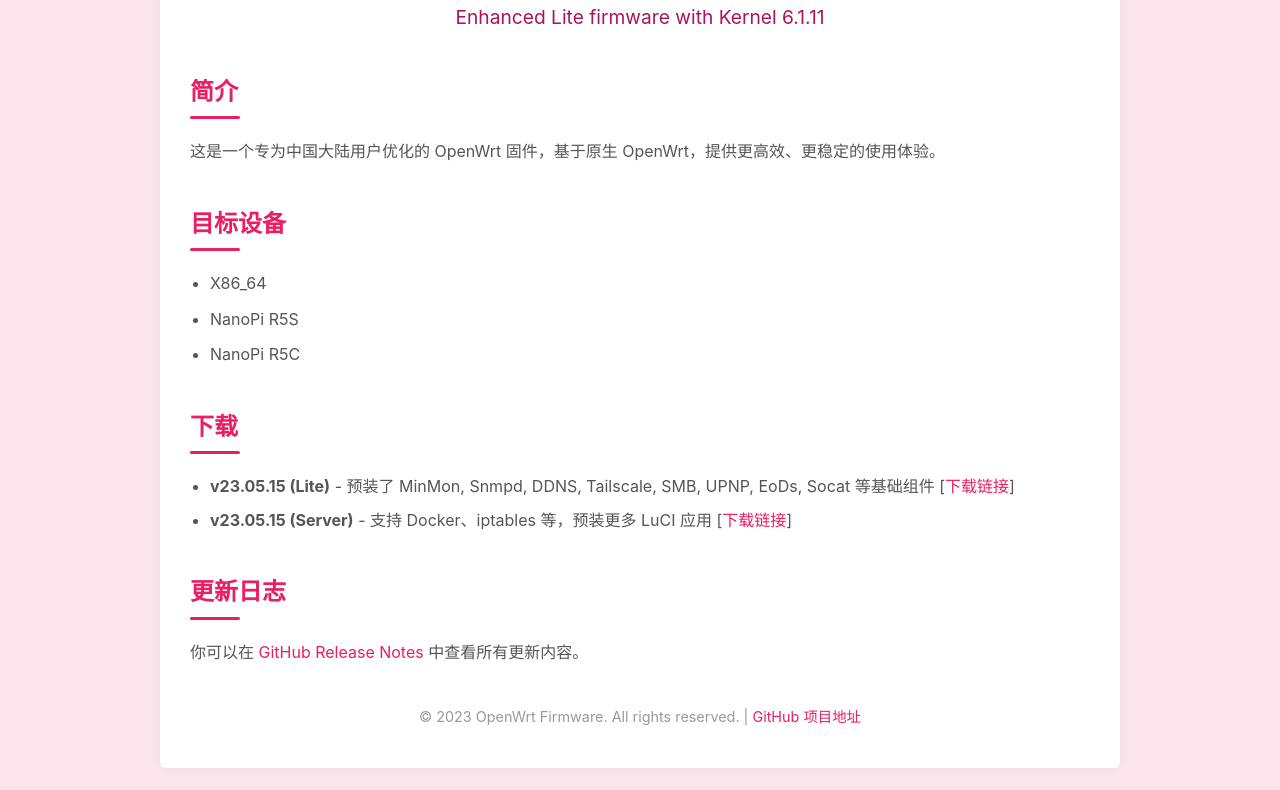
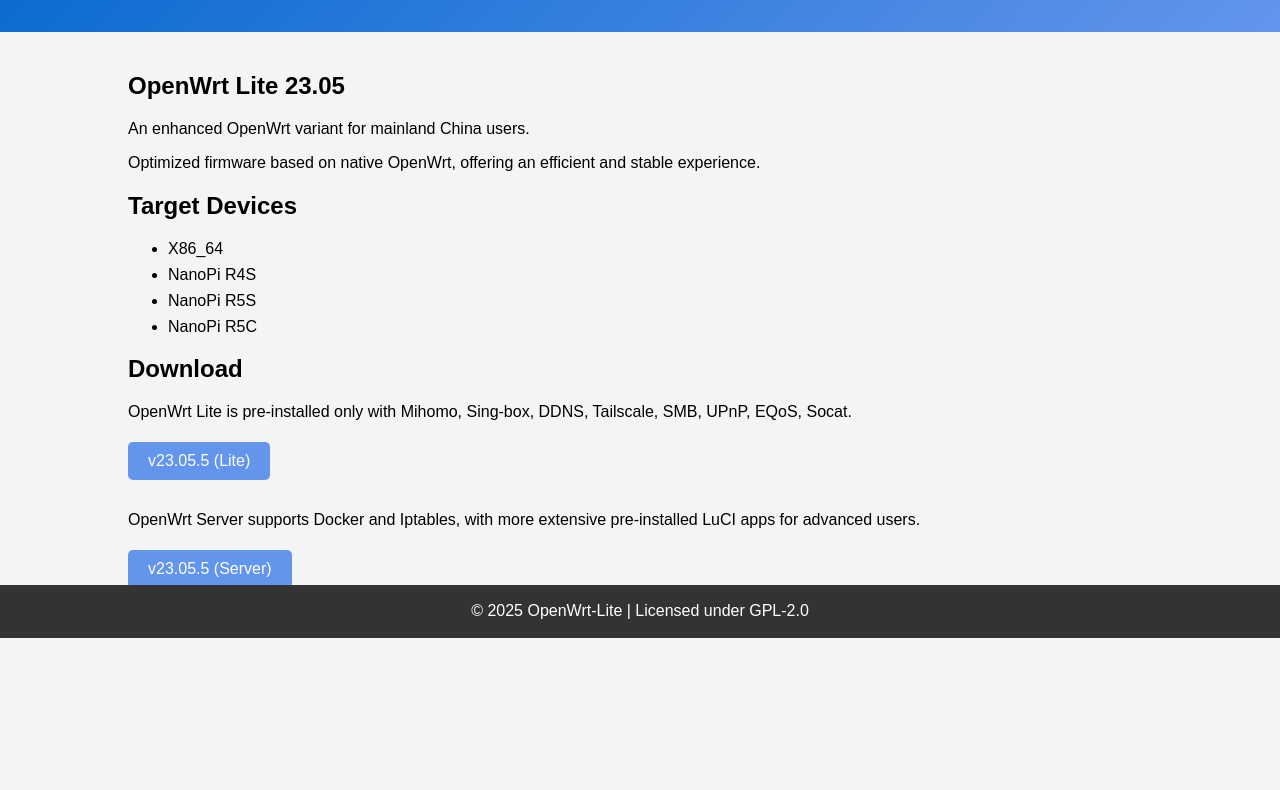
Before and after one commit to wixxm/wikjxwrt, a plain HTML site: page index.html in a window 1280 px wide. Shown: the part 162-952 px from the top of the page. After the commit the page ends 815 px from the top, so only its background shows below. Drawn offline with Linux system fonts and the light colour scheme.

Commit message:
Update index.html

```diff
--- a/index.html
+++ b/index.html
@@ -1,162 +1,108 @@
 <!DOCTYPE html>
 <html lang="zh-CN">
 <head>
-  <meta charset="UTF-8" />
-  <title>OpenWrt Firmware</title>
+    <meta charset="UTF-8">
+    <meta name="viewport" content="width=device-width, initial-scale=1.0">
+    <title>OpenWrt Lite</title>
+    <meta name="description" content="OpenWrt Lite is an enhanced firmware variant optimized for mainland China users, featuring kernel 6.11.11 and providing an efficient and stable experience based on native OpenWrt.">
     <style>
-    /* 全局样式 */
-    * {
+        body {
+            font-family: Arial, sans-serif;
+            background-color: #f4f4f4;
             margin: 0;
             padding: 0;
-      box-sizing: border-box;
         }
-    body {
-      font-family: -apple-system, BlinkMacSystemFont, "Segoe UI", Roboto, "Helvetica Neue", Arial, sans-serif;
-      background: #FCE4EC; /* 淡粉色背景 */
-      color: #333;
-      line-height: 1.6;
+        header {
+            background: linear-gradient(135deg, #0066CC, #6495ed);
+            color: white;
+            text-align: center;
+            padding: 2.5em 0;
         }
-    a {
-      color: #E91E63;
-      text-decoration: none;
+        ul li {
+            margin-bottom: 8px;
         }
-    a:hover {
-      text-decoration: underline;
+        .container {
+            width: 80%;
+            margin: 0 auto;
+            padding: 20px;
+            padding-bottom: 50px;
         }
-
-    /* 容器 */
-    .container {
-      max-width: 960px;
-      margin: 0 auto;
-      background: #FFFFFF;
-      box-shadow: 0 0 10px rgba(0, 0, 0, 0.05);
-      border-radius: 6px;
-      padding: 40px 30px;
-      margin-top: 50px;
-      margin-bottom: 50px;
-    }
-
-    /* 头部 */
-    .header {
-      text-align: center;
-      margin-bottom: 40px;
-    }
-    .title {
-      font-size: 2.5rem;
-      font-weight: bold;
-      color: #E91E63; /* 主题粉色 */
+        .button-container {
+            display: inline-block;
+            text-align: left;
             margin-bottom: 10px;
         }
-    .subtitle {
-      font-size: 1.2rem;
-      color: #AD1457; /* 深一点的粉色调 */
+        .download-button {
+            background-color: #6495ed;
+            color: white;
+            padding: 10px 20px;
+            text-decoration: none;
+            border-radius: 5px;
+            margin: 5px 0;
+            transition: background-color 0.3s;
+            display: inline-block;
+            text-align: center;
         }
-
-    /* 各个区块 */
-    .section {
-      margin-bottom: 40px;
+        .download-button:hover {
+            background-color: #0066CC;
         }
-    .section h2 {
-      font-size: 1.5rem;
-      color: #E91E63;
-      margin-bottom: 15px;
-      position: relative;
-      padding-bottom: 5px;
+        footer {
+            background-color: #333;
+            color: white;
+            text-align: center;
+            padding: 0.1em 0;
+            position: fixed;
+            bottom: 0;
+            width: 100%;
         }
-    .section h2::after {
-      content: "";
-      display: block;
-      width: 50px;
-      height: 3px;
-      background: #E91E63;
-      margin-top: 5px;
-      border-radius: 2px;
-    }
-    .section p,
-    .section li {
-      font-size: 1rem;
-      color: #555;
-      margin-bottom: 10px;
-    }
-
-    /* 列表 */
-    ul {
-      list-style-type: disc;
-      padding-left: 20px;
-    }
-
-    /* 下载链接列表 */
-    .download-list li {
-      margin-bottom: 8px;
-    }
-
-    /* 页脚 */
-    .footer {
-      text-align: center;
-      font-size: 0.9rem;
-      color: #999;
-      margin-top: 20px;
-    }
-    .footer a {
-      color: #E91E63;
+        footer a {
+            color: #ffffff;
+            text-decoration: none;
         }
     </style>
 </head>
 <body>
+    <header>
+        <h1>OpenWrt Firmware</h1>
+        <p>Enhanced Lite firmware with Kernel 6.11.11</p>
+    </header>
 
     <div class="container">
-    <!-- 头部 -->
-    <div class="header">
-      <h1 class="title">OpenWrt Firmware</h1>
-      <p class="subtitle">Enhanced Lite firmware with Kernel 6.1.11</p>
+        <section>
+            <h2>OpenWrt Lite 23.05</h2>
+            <p>An enhanced OpenWrt variant for mainland China users.</p>
+            <p>Optimized firmware based on native OpenWrt, offering an efficient and stable experience.</p>
+        </section>
+
+        <section>
+            <h2>Target Devices</h2>
+            <ul>
+                <li>X86_64</li>
+                <li>NanoPi R4S</li>
+                <li>NanoPi R5S</li>
+                <li>NanoPi R5C</li>
+            </ul>
+        </section>
+
+        <section>
+            <h2>Download</h2>
+            <p>OpenWrt Lite is pre-installed only with Mihomo, Sing-box, DDNS, Tailscale, SMB, UPnP, EQoS, Socat.</p>
+            <div class="button-container">
+                <a class="download-button" href="https://github.com/pmkol/openwrt-lite/releases/tag/v23.05.5-lite" target="_blank">v23.05.5 (Lite)</a>
+            </div>
+            <p>OpenWrt Server supports Docker and Iptables, with more extensive pre-installed LuCI apps for advanced users.</p>
+            <div class="button-container">
+                <a class="download-button" href="https://github.com/pmkol/openwrt-lite/releases/tag/v23.05.5-server" target="_blank">v23.05.5 (Server)</a>
+            </div>
+        </section>
     </div>
 
-    <!-- 简介 -->
-    <div class="section">
-      <h2>简介</h2>
-      <p>这是一个专为中国大陆用户优化的 OpenWrt 固件，基于原生 OpenWrt，提供更高效、更稳定的使用体验。</p>
-    </div>
+    <footer>
+        <p>&copy; <span id="year"></span> <a href="https://github.com/pmkol/openwrt-lite" target="_blank">OpenWrt-Lite</a> | Licensed under <a href="https://www.gnu.org/licenses/old-licenses/gpl-2.0.en.html" target="_blank">GPL-2.0</a></p>
+    </footer>
 
-    <!-- 目标设备 -->
-    <div class="section">
-      <h2>目标设备</h2>
-      <ul>
-        <li>X86_64</li>
-        <li>NanoPi R5S</li>
-        <li>NanoPi R5C</li>
-        <!-- 需要可自行添加更多设备 -->
-      </ul>
-    </div>
-
-    <!-- 下载 -->
-    <div class="section">
-      <h2>下载</h2>
-      <ul class="download-list">
-        <li>
-          <strong>v23.05.15 (Lite)</strong>
-          - 预装了 MinMon, Snmpd, DDNS, Tailscale, SMB, UPNP, EoDs, Socat 等基础组件
-          [<a href="#">下载链接</a>]
-        </li>
-        <li>
-          <strong>v23.05.15 (Server)</strong>
-          - 支持 Docker、iptables 等，预装更多 LuCI 应用
-          [<a href="#">下载链接</a>]
-        </li>
-        <!-- 如果有更多版本，可以继续添加 -->
-      </ul>
-    </div>
-
-    <!-- 更新日志 -->
-    <div class="section">
-      <h2>更新日志</h2>
-      <p>你可以在 <a href="#">GitHub Release Notes</a> 中查看所有更新内容。</p>
-    </div>
-
-    <!-- 页脚 -->
-    <div class="footer">
-      <p>&copy; 2023 OpenWrt Firmware. All rights reserved. | <a href="#">GitHub 项目地址</a></p>
-    </div>
-  </div>
-
+    <script>
+        document.getElementById("year").textContent = new Date().getFullYear();
+    </script>
 </body>
 </html>
```
Lines whose indentation alone changed are shown as unchanged.
